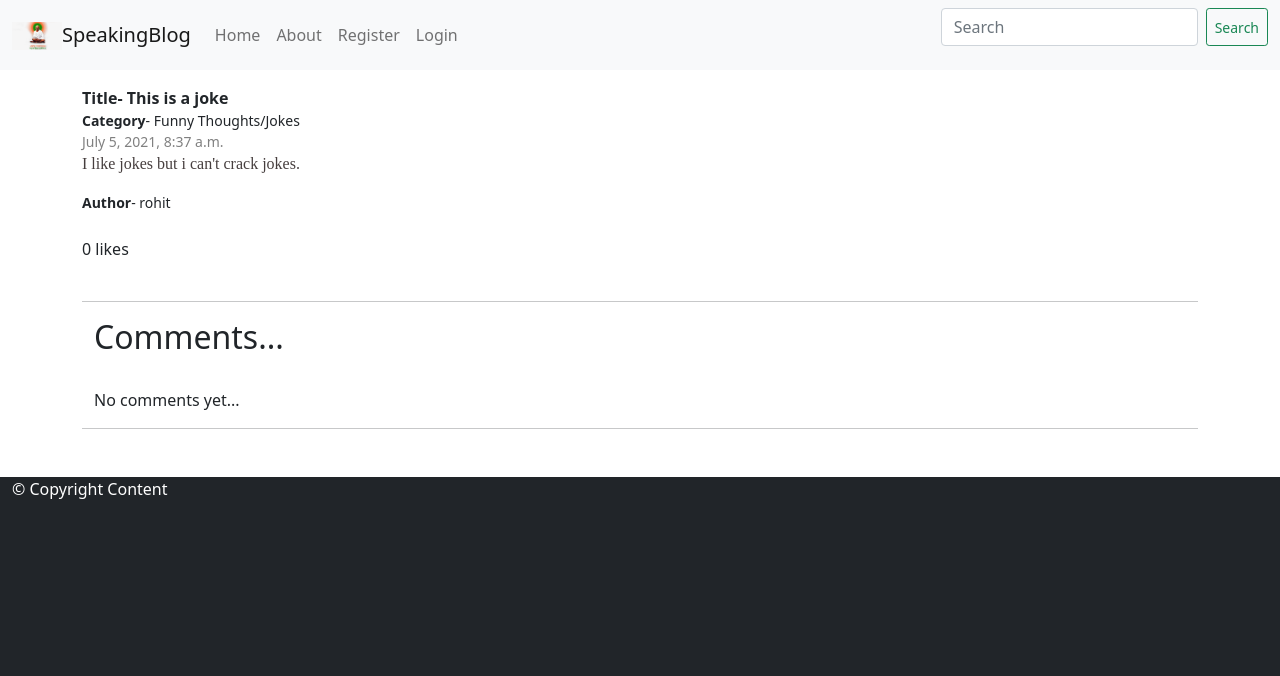
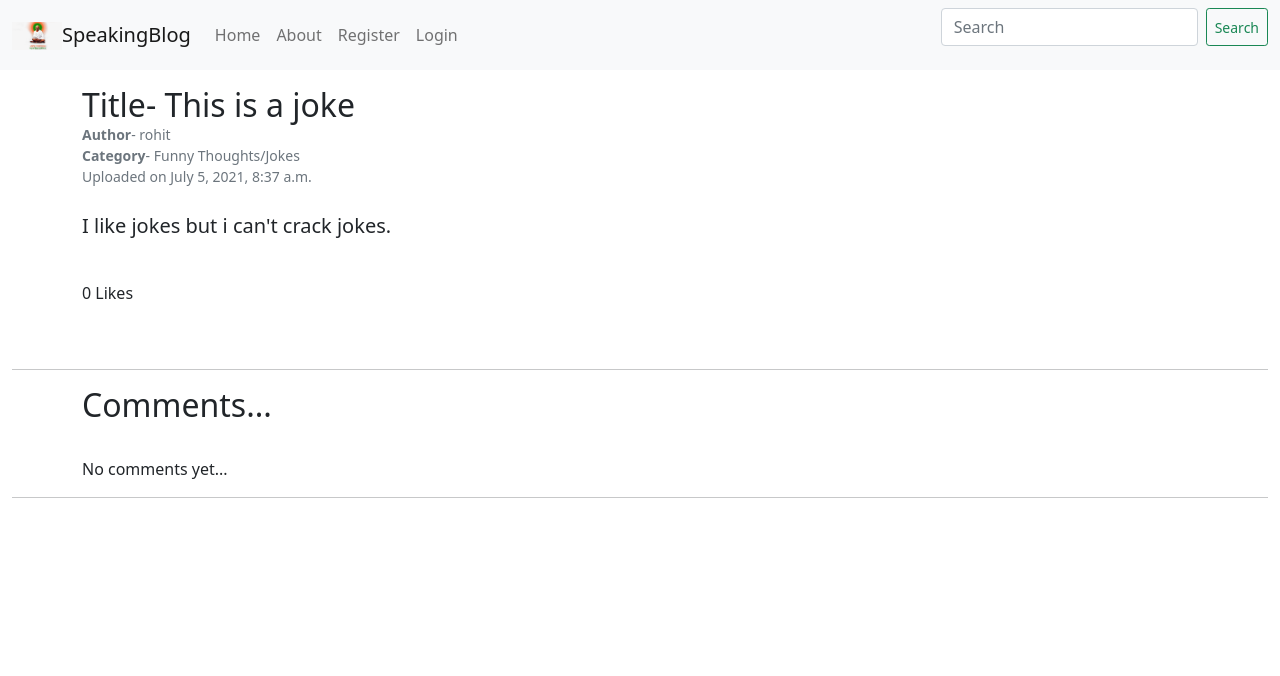
Before and after one commit to Rohitkumar15697/Django_speaking_blog2, a Django app: page /detaildata/3 in a window 1280 px wide. Shown: the top 676 px of the page. Run offline with Django 3.2, Linux system fonts and the light colour scheme; data comes from the database, SQL or seed files in the repository; both versions use the stored data as it was after the commit; some libraries are stand-ins or nearby versions.

Commit message:
Second commit

```diff
--- a/blog/models.py
+++ b/blog/models.py
@@ -9,7 +9,7 @@ class blogpost(models.Model):
     title=models.CharField(max_length=250,blank=False)
     post=models.TextField()
     likes=models.ManyToManyField(User, related_name='blog_posts')
-    date=models.DateField()
+    date=models.DateTimeField(auto_now_add=True )
 
 
     def __str__(self):
--- a/homeapp/views.py
+++ b/homeapp/views.py
@@ -1,10 +1,10 @@
 from django.shortcuts import redirect, render,render,HttpResponse,get_object_or_404
 from django.http import HttpResponseRedirect
 from blog.models import blogpost,CommentModel
-import random
-from django.views.generic import ListView,DetailView,DeleteView,UpdateView,CreateView
+
+from django.views.generic import ListView,DetailView,DeleteView,UpdateView
 from django.urls import reverse_lazy,reverse
-from blog.forms import Myblogform
+
 from django.contrib.auth.decorators import login_required
 from django.utils.decorators import method_decorator
 from django.db.models import Q
@@ -18,9 +18,8 @@ def index(request):
     #This is for showing topic names in index page
     topic_names=blogpost.objects.values_list('topic',flat=True).distinct()
 
+    blog_data=postdata[:3]
 
-
-    blog_data=postdata[:3]
 
     return render(request,'index.html',{'data':postdata,'blog_data':blog_data,'topics':topic_names,'count':count})
 
--- a/templates/base.html
+++ b/templates/base.html
@@ -39,7 +39,7 @@
 
       </ul>
       <!--This is the search bar in webpage-->
-      <form method='get' class='d-flex' action='search' >
+      <form method='get' class='d-flex' action='/search' >
 
             <input type='text' class='form-control me-2' name='search_me' placeholder='Search'>
             <input type='submit' value='Search' class='btn btn-outline-success btn-sm'>
@@ -61,10 +61,12 @@
 
 
 </div>
+{%block footer%}
         <div class='container-fluid h-25 bg-dark text-white mt-5'>
 
             &copy; Copyright Content
 
         </div>
+{%endblock%}
 </body>
 </html>
--- a/templates/blogpost_detail.html
+++ b/templates/blogpost_detail.html
@@ -1,7 +1,7 @@
 {%extends 'base.html' %}
 
 
-   {%block title%} Detail Page {%endblock%}
+   {%block title%} Blog {{data.id}} {%endblock%}
 
     {%block style%}
 
@@ -16,18 +16,25 @@
 
 
     <div class='container'>
-        <b>Title- {{data.title}}</b><br>
+        <div class='row'>
 
-        <small><b>Category</b>- {{data.topic}}</small> <br>
+
+        <div class='col-md-8'>
+        <b class='h2'> Title- {{data.title}}</b><br>
+        <small class='text-muted'><b>Author</b>- {{data.created_by}}</small><br>
+
+        <small class='text-muted'l><b>Category</b>- {{data.topic}}</small> <br>
 
         <!--Printing date of created-->
-        <small style='color:gray;'>{{data.date}}</small>
+        <small class='text-muted'>Uploaded on {{data.date}}</small>
 
-        <div class='postdiv'>
-                <p style='font-family:serif;color:rgb(70, 62, 62);'> {{data.post}}</p>
 
-        </div>
-        <small><b>Author</b>- {{data.created_by}}</small><br><br>
+               <br><br>
+
+               <p class='lead'> {{data.post}}</p><br>
+
+
+
 
 
         <!--Like section-->
@@ -45,7 +52,8 @@
 
                         </form>
             {%else%}
-                {{data.likes.count}}  likes
+                {{data.likes.count}}  Likes
+
 
         {%endif%}
 
@@ -64,6 +72,17 @@
 
             {%endif%}
         {%endif%}
+
+        </div>
+        <div class='col-md-2'>
+        </div>
+
+        </div>
+    </div>
+
+
+
+
 
         <br><br>
 
@@ -117,3 +136,6 @@
 
 
 {%endblock%}
+{%block footer%}
+
+{%endblock%}
```
Also changed, not shown: blog/templates/profile.html (+8 -6 lines), blog/views.py (+5 -5 lines), templates/index.html (+20 -3 lines), blog/migrations/0019_auto_20210705_1348.py (added), db.sqlite3.
